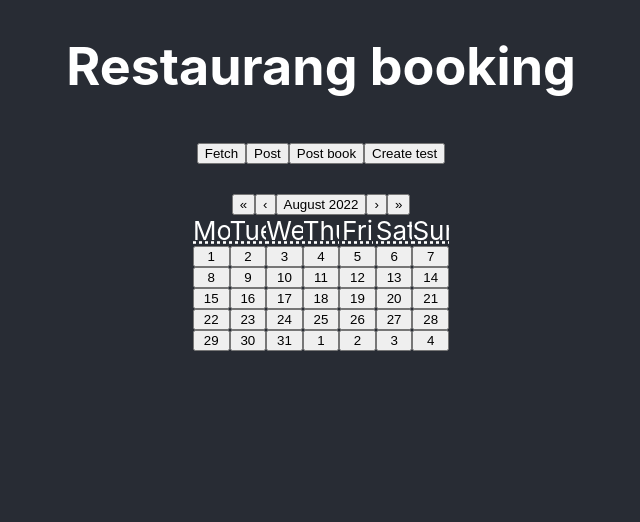
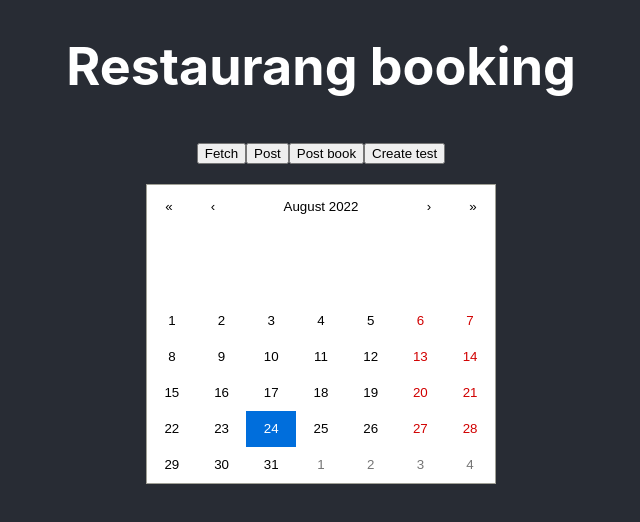
Before and after one commit to Alexandrhall/restaurant-app, a React (Create React App) app in the folder client/: page / in a window 1280 px wide. Shown: the top 522 px of the page, without its empty margins (319-959 px from the left). Built offline with nearby package versions, Linux system fonts and the light colour scheme.

Commit message:
calendar in and schemas

```diff
--- a/client/src/App.css
+++ b/client/src/App.css
@@ -18,7 +18,6 @@ html {
 }
 
 .react-calendar {
-  width: 20%;
   margin: 0 auto;
   margin-top: 20px;
 }
--- a/client/src/App.tsx
+++ b/client/src/App.tsx
@@ -2,6 +2,7 @@ import React, { useState } from "react";
 import "./App.css";
 import axios from "axios";
 import Calendar from "react-calendar";
+import "react-calendar/dist/Calendar.css";
 
 function App() {
   const [value, onChange] = useState(new Date());
```
